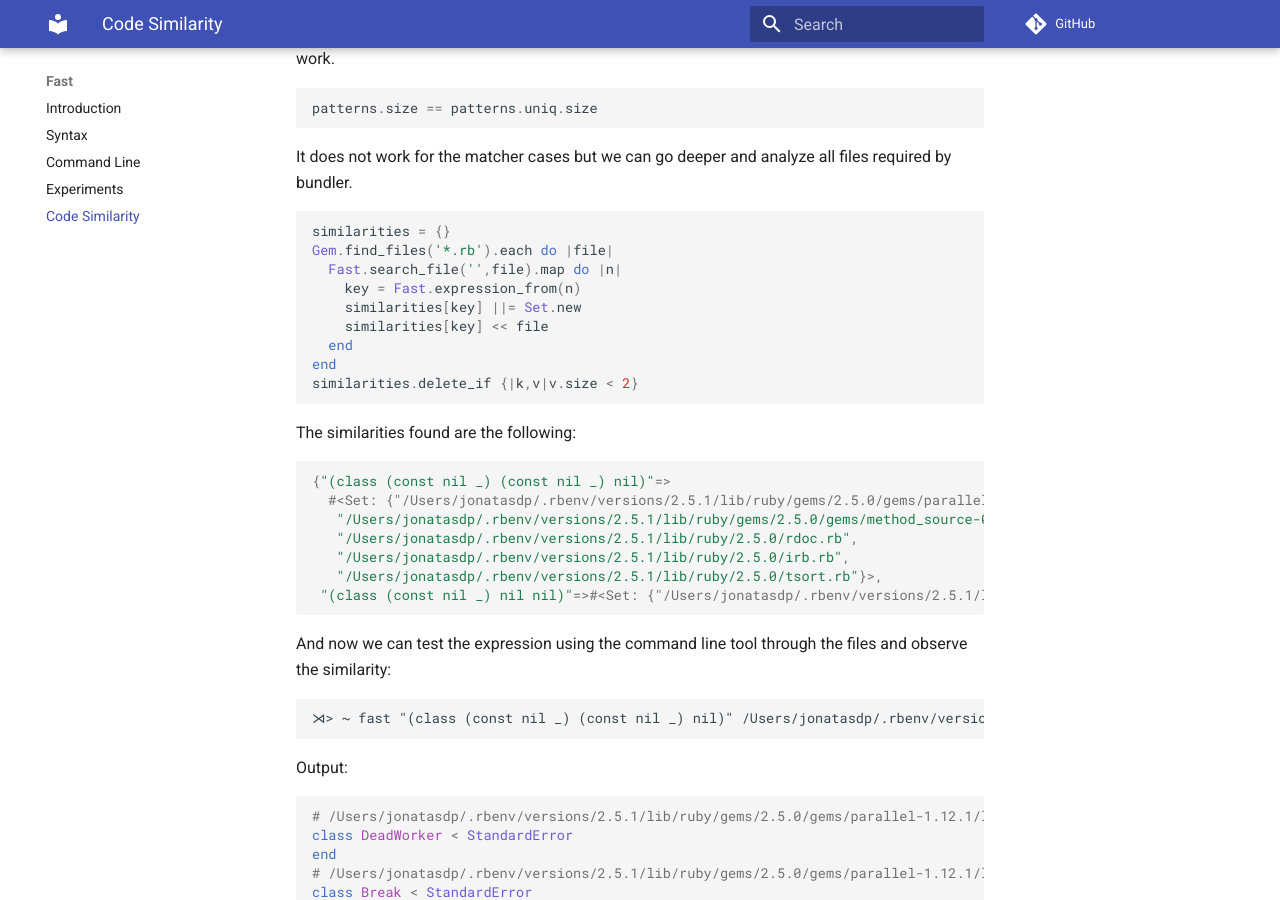
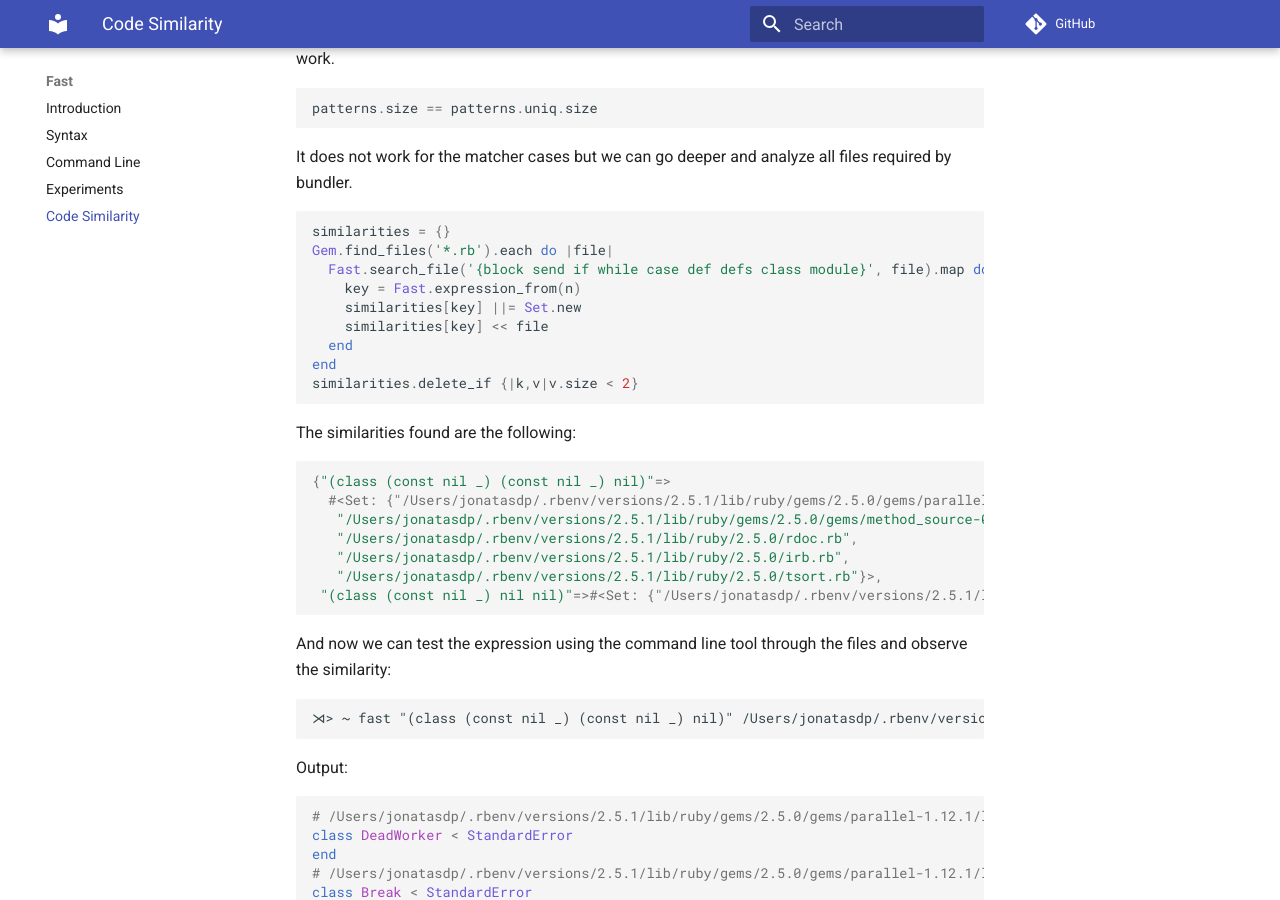
Before and after one commit to jonatas/fast, an MkDocs documentation site: the page built from docs/similarity_tutorial.md, in a window 1280 px wide and 900 px high, scrolled down 1671 px. Built offline with MkDocs 1.6.1 and Material for MkDocs 9.7.7, drawn with Linux system fonts in a browser that asks for light colours; comment, search, counter and statistics services are not loaded.

Commit message:
Fix expressiom

````diff
--- a/docs/similarity_tutorial.md
+++ b/docs/similarity_tutorial.md
@@ -94,7 +94,7 @@ files required by bundler.
 ```ruby
 similarities = {}
 Gem.find_files('*.rb').each do |file|
-  Fast.search_file('',file).map do |n|
+  Fast.search_file('{block send if while case def defs class module}', file).map do |n|
     key = Fast.expression_from(n)
     similarities[key] ||= Set.new
     similarities[key] << file
````
